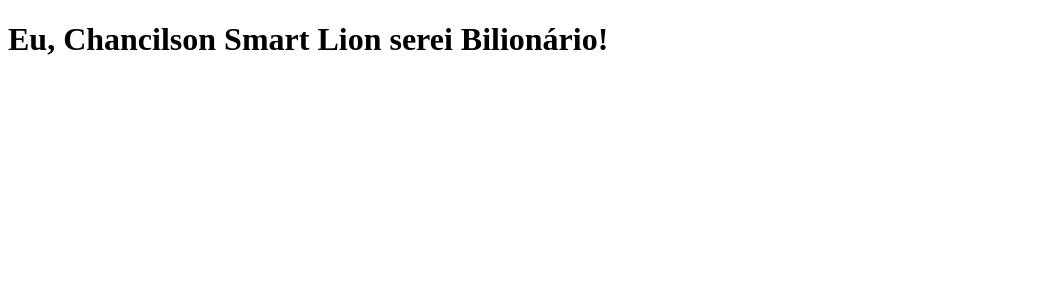
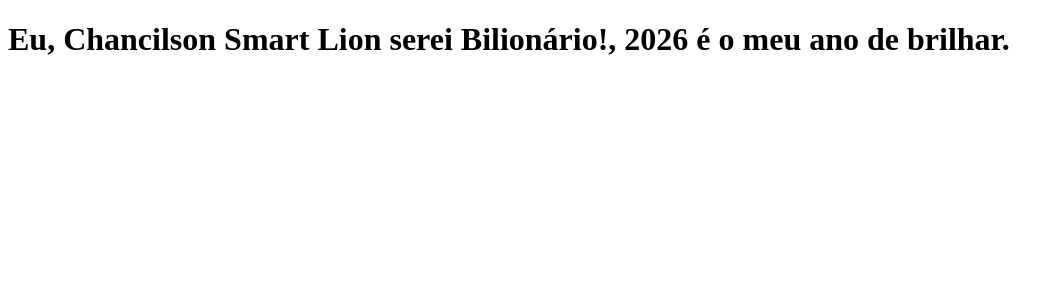
Before and after one commit to Chancilson/clone-tabnews, a Next.js app: page / in a window 1280 px wide. Shown: the top 300 px of the page, without its empty margins (0-1064 px from the left). Built offline with nearby package versions, Linux system fonts and the light colour scheme.

Commit message:
next adsense error fixed

```diff
--- a/pages/_app.js
+++ b/pages/_app.js
@@ -1,14 +1,15 @@
-import Script from "next/script";
+import Head from "next/head";
 
 export default function App({ Component, pageProps }) {
   return (
     <>
-      <Script
-        async
-        src="https://pagead2.googlesyndication.com/pagead/js/adsbygoogle.js?client=ca-pub-9156207381006589"
-        crossOrigin="anonymous"
-        strategy="afterInteractive"
-      />
+      <Head>
+        <script
+          async
+          src="https://pagead2.googlesyndication.com/pagead/js/adsbygoogle.js?client=ca-pub-9156207381006589"
+          crossOrigin="anonymous"
+        ></script>
+      </Head>
 
       <Component {...pageProps} />
     </>
--- a/pages/index.js
+++ b/pages/index.js
@@ -1,5 +1,9 @@
 function Home() {
-  return <h1>Eu, Chancilson Smart Lion serei Bilionário!</h1>;
+  return (
+    <h1>
+      Eu, Chancilson Smart Lion serei Bilionário!, 2026 é o meu ano de brilhar.
+    </h1>
+  );
 }
 
 export default Home;
```
